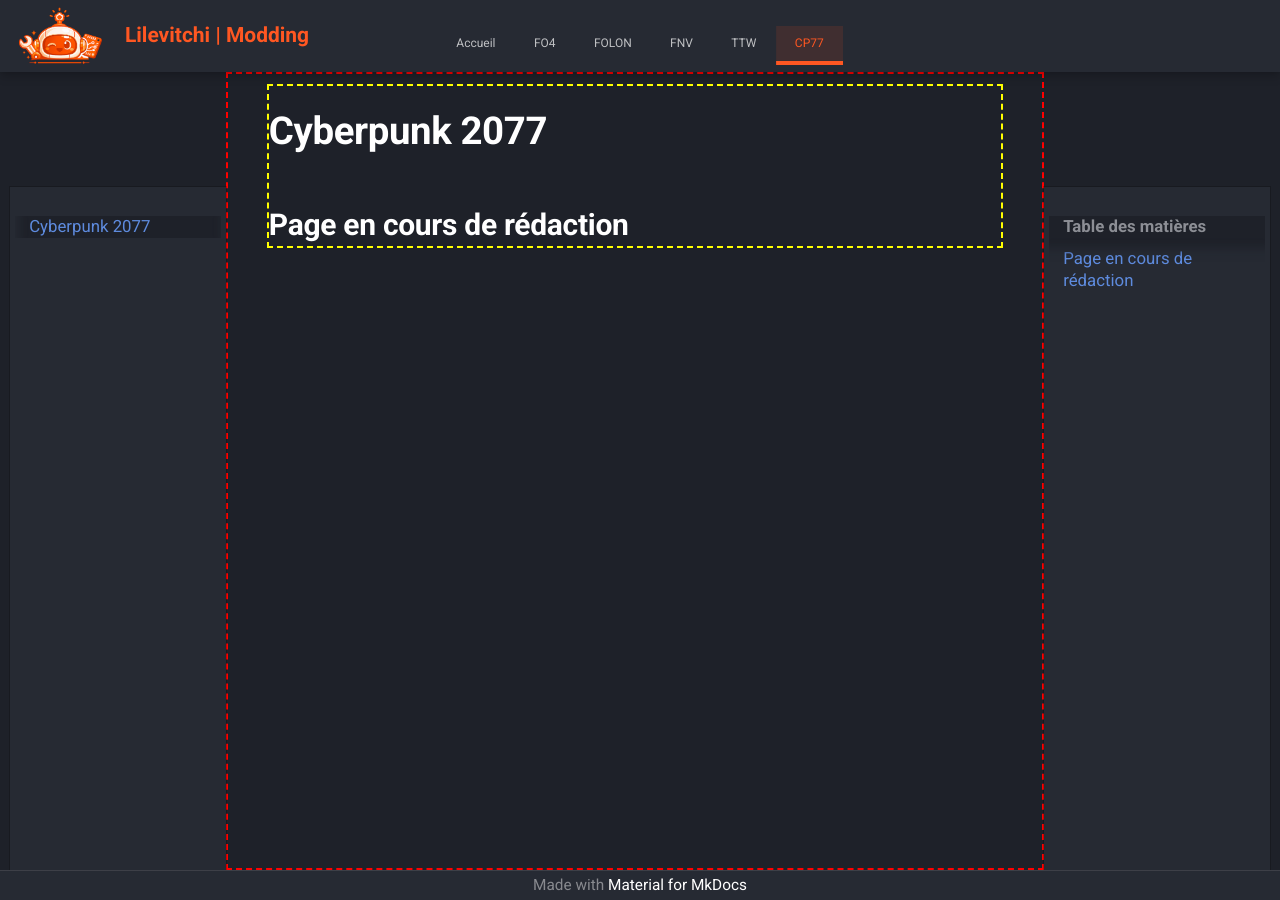
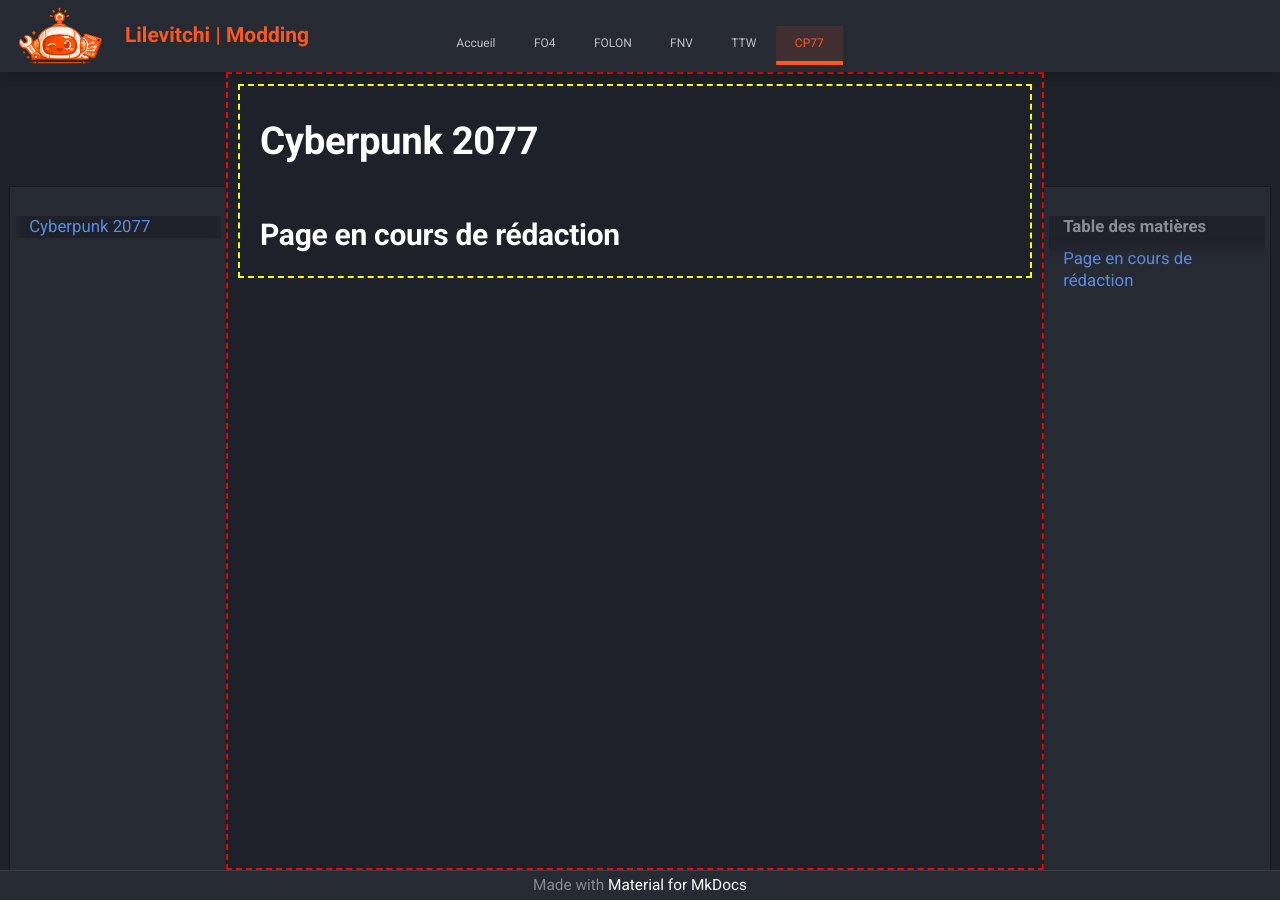
Before and after one commit to Lilevitchi/lilevitchi.github.io, an MkDocs documentation site: the page built from docs/cyberpunk/index.md, in a window 1280 px wide. Built offline with MkDocs 1.6.1 and Material for MkDocs 9.7.7, drawn with Linux system fonts in a browser that asks for light colours.

Commit message:
Update extra.css

```diff
--- a/docs/stylesheets/extra.css
+++ b/docs/stylesheets/extra.css
@@ -313,14 +313,23 @@
   padding: var(--sidebar-gap);
 
   border: 2px dashed red;/* Rouge (Debug) */
+  box-sizing: border-box;
 }
 
 /* Zone scrollable réelle */
 [data-md-color-scheme] .md-content__inner {
   background: transparent;
-  padding-top: var(--sidebar-gap) !important;
+
+  max-width: none !important;
+  width: 100% !important;
+  margin: 0 !important;
+
+  padding: 20px !important;
+
+  /*padding-top: var(--sidebar-gap) !important;*/
 
   border: 2px dashed yellow;/* Jaune (Debug) */
+  box-sizing: border-box;
 }
 
 [data-md-color-scheme] .custom-card {
```
